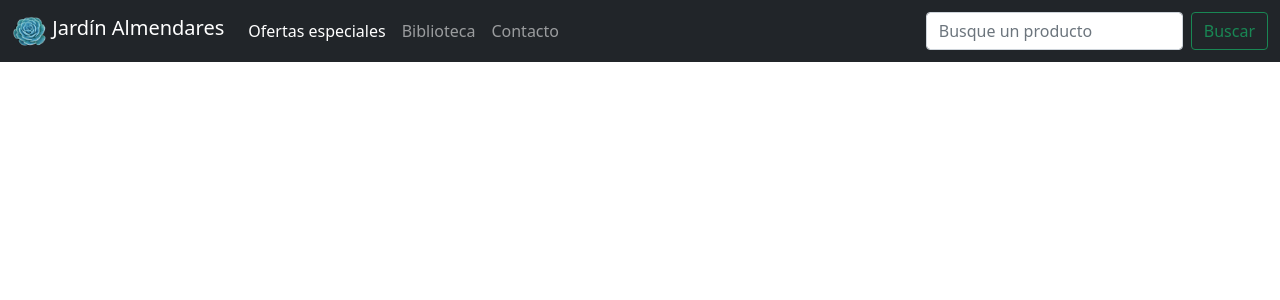
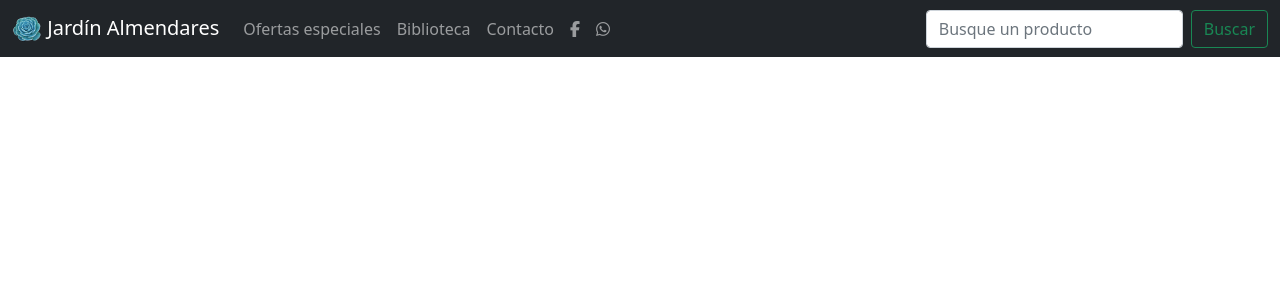
Before and after one commit to cris-zmra1991/jalm, a PHP site: page /ps4/ in a window 1280 px wide. Shown: the top 300 px of the page. Run offline with PHP 8.4, Linux system fonts and the light colour scheme; some libraries are stand-ins or nearby versions.

Commit message:
Agregados iconos de redes sociales (incompleto) al menu

```diff
--- a/index.php
+++ b/index.php
@@ -78,7 +78,7 @@
     <nav class="navbar navbar-expand-lg navbar-dark bg-dark">
       <div class="container-fluid">
         <a class="navbar-brand" href="#">
-          <img src="res/logo.png" alt="" width="35" height="35" class="d-inline-block align-text-top">
+          <img src="res/logo.png" alt="" width="30" height="30" class="d-inline-block align-text-top">
           Jardín Almendares
         </a>
 
@@ -89,13 +89,19 @@
         <div class="collapse navbar-collapse" id="navbarTogglerDemo02">
           <ul class="navbar-nav me-auto mb-2 mb-lg-0">
             <li class="nav-item">
-              <a class="nav-link active" aria-current="page" href="#">Ofertas especiales</a>
+              <a class="nav-link" href="#">Ofertas especiales</a>
             </li>
             <li class="nav-item">
               <a class="nav-link" href="#">Biblioteca</a>
             </li>
             <li class="nav-item">
               <a class="nav-link href="#"">Contacto</a>
+            </li>
+            <li class="nav-item">
+              <a class="nav-link href="#""><span class="fa fa-facebook"></span></a>
+            </li>
+            <li class="nav-item">
+              <a class="nav-link href="#""><span class="fa fa-whatsapp"></span></a>
             </li>
           </ul>
           <form class="d-flex">
@@ -106,6 +112,8 @@
       </div>
     </nav>
 
+
+
     <!-- JavaScript Bundle with Popper -->
     <script src="https://cdn.jsdelivr.net/npm/bootstrap@5.1.3/dist/js/bootstrap.bundle.min.js" integrity="sha384-ka7Sk0Gln4gmtz2MlQnikT1wXgYsOg+OMhuP+IlRH9sENBO0LRn5q+8nbTov4+1p" crossorigin="anonymous"></script>
 
```
